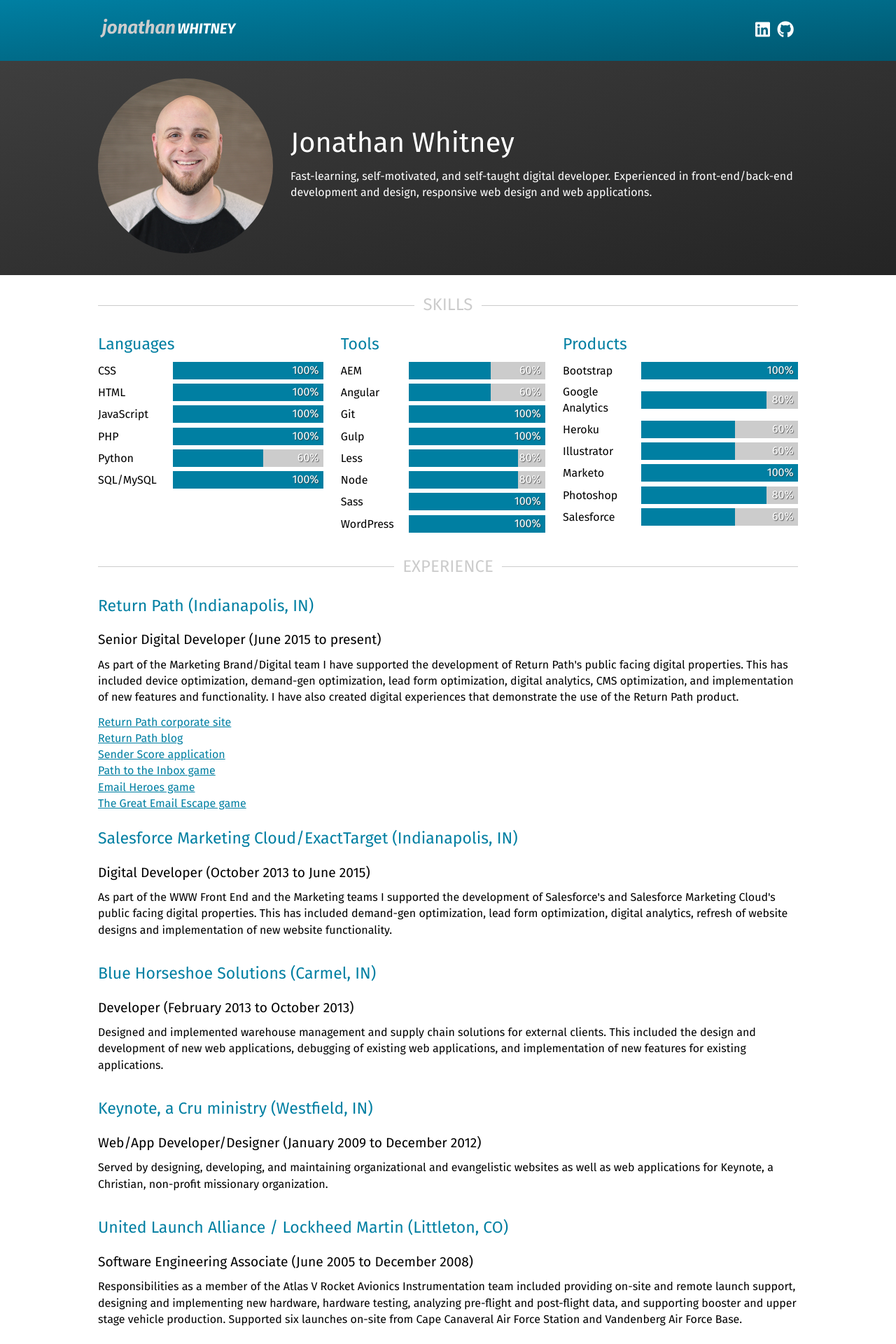
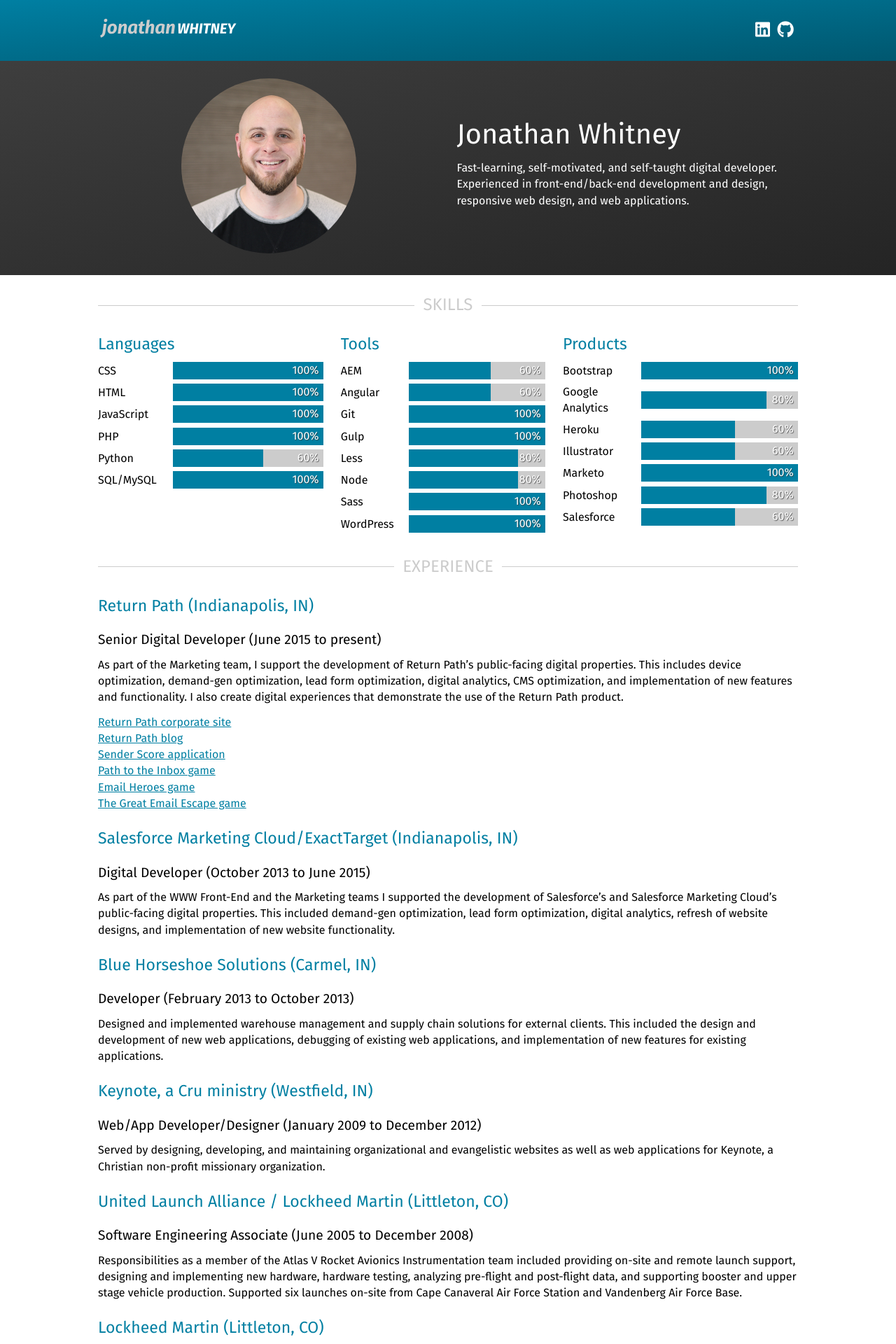
Before and after one commit to jawhitney/jw-website, a Jekyll site: the page built from index.md, in a window 1280 px wide. Shown: the top 1920 px of the page at 70% size. Built offline with Jekyll 4.4.1, drawn with Linux system fonts in a browser that asks for light colours; nearby versions of some CDN libraries.

Commit message:
Updated content / Updated animations

```diff
--- a/_includes/footer.html
+++ b/_includes/footer.html
@@ -7,9 +7,8 @@
 <script id="templateresume" type="text/x-handlebars-template">
     {% raw %}
         {{#each entries}}
-            <div class="row">
             <div id="headline-{{id}}" class="headline"><span>{{heading}}</span></div>
-                <div class="wrapper">
+            <div class="{{#if multiColumn}}multi-column{{/if}}">
                 {{#each content}}
                     <article>
                         {{#if heading}}
@@ -50,7 +49,6 @@
                     </article>
                 {{/each}}
             </div>
-            </div>
         {{/each}}
     {% endraw %}
 </script>
--- a/_includes/head.html
+++ b/_includes/head.html
@@ -3,22 +3,21 @@
 <meta name="viewport" content="width=device-width, initial-scale=1">
 <meta name="description" content="Jonathan Whitney, Digital Developer">
 
-<link rel="icon" href="favicon.ico">
-
-<link rel="apple-touch-icon" sizes="57x57" href="/apple-icon-57x57.png">
-<link rel="apple-touch-icon" sizes="60x60" href="/apple-icon-60x60.png">
-<link rel="apple-touch-icon" sizes="72x72" href="/apple-icon-72x72.png">
-<link rel="apple-touch-icon" sizes="76x76" href="/apple-icon-76x76.png">
-<link rel="apple-touch-icon" sizes="114x114" href="/apple-icon-114x114.png">
-<link rel="apple-touch-icon" sizes="120x120" href="/apple-icon-120x120.png">
-<link rel="apple-touch-icon" sizes="144x144" href="/apple-icon-144x144.png">
-<link rel="apple-touch-icon" sizes="152x152" href="/apple-icon-152x152.png">
-<link rel="apple-touch-icon" sizes="180x180" href="/apple-icon-180x180.png">
-<link rel="icon" type="image/png" sizes="192x192"  href="/android-icon-192x192.png">
-<link rel="icon" type="image/png" sizes="32x32" href="/favicon-32x32.png">
-<link rel="icon" type="image/png" sizes="96x96" href="/favicon-96x96.png">
-<link rel="icon" type="image/png" sizes="16x16" href="/favicon-16x16.png">
-<link rel="manifest" href="/manifest.json">
+<link rel="icon" href="{{ site.baseurl }}/favicon.ico">
+<link rel="apple-touch-icon" sizes="57x57" href="{{ site.baseurl }}/apple-icon-57x57.png">
+<link rel="apple-touch-icon" sizes="60x60" href="{{ site.baseurl }}/apple-icon-60x60.png">
+<link rel="apple-touch-icon" sizes="72x72" href="{{ site.baseurl }}/apple-icon-72x72.png">
+<link rel="apple-touch-icon" sizes="76x76" href="{{ site.baseurl }}/apple-icon-76x76.png">
+<link rel="apple-touch-icon" sizes="114x114" href="{{ site.baseurl }}/apple-icon-114x114.png">
+<link rel="apple-touch-icon" sizes="120x120" href="{{ site.baseurl }}/apple-icon-120x120.png">
+<link rel="apple-touch-icon" sizes="144x144" href="{{ site.baseurl }}/apple-icon-144x144.png">
+<link rel="apple-touch-icon" sizes="152x152" href="{{ site.baseurl }}/apple-icon-152x152.png">
+<link rel="apple-touch-icon" sizes="180x180" href="{{ site.baseurl }}/apple-icon-180x180.png">
+<link rel="icon" type="image/png" sizes="192x192"  href="{{ site.baseurl }}/android-icon-192x192.png">
+<link rel="icon" type="image/png" sizes="32x32" href="{{ site.baseurl }}/favicon-32x32.png">
+<link rel="icon" type="image/png" sizes="96x96" href="{{ site.baseurl }}/favicon-96x96.png">
+<link rel="icon" type="image/png" sizes="16x16" href="{{ site.baseurl }}/favicon-16x16.png">
+<link rel="manifest" href="{{ site.baseurl }}/manifest.json">
 <meta name="msapplication-TileColor" content="#007fa2">
 <meta name="msapplication-TileImage" content="/ms-icon-144x144.png">
 <meta name="theme-color" content="#007fa2">
--- a/_includes/header.html
+++ b/_includes/header.html
@@ -14,7 +14,7 @@
         </div>
         <div class="right">
             <h1>Jonathan Whitney</h1>
-            <p>Fast-learning, self-motivated, and self-taught digital developer. Experienced in front-end/back-end development and design, responsive web design and web applications.</p>
+            <p>Fast-learning, self-motivated, and self-taught digital developer. Experienced in front-end/back-end development and design, responsive web design, and web applications.</p>
         </div>
     </div>
 </section>
--- a/_sass/_core.scss
+++ b/_sass/_core.scss
@@ -1,3 +1,8 @@
+html,
+body {
+    overflow-x: hidden;
+}
+
 header,
 footer {
     padding: $spacer / 2 0;
@@ -55,12 +60,41 @@ section {
 
 article {
     flex-grow: 1;
-    margin: 0 $spacer / 4;
     opacity: 0;
+    transition: transform $timing $timing-function,
+                opacity $timing $timing-function;
+}
+
+.multi-column {
+    display: flex;
+    flex-wrap: wrap;
+    flex-direction: column;
+    justify-content: space-between;
+    margin: 0 -1 * $spacer / 4;
+
+    article {
+        margin: 0 $spacer / 4;
+        transform: translateX(-25%);
+
+        &.loaded {
+            opacity: 1;
+            transform: translateX(0);
+        }
+    }
+}
+
+div:not(.multi-column) > article {
+    &:nth-of-type(odd) {
+        transform: translateX(25%);
+    }
+
+    &:nth-of-type(even) {
+        transform: translateX(-25%);
+    }
 
     &.loaded {
         opacity: 1;
-        transition: opacity 4 * $timing $timing-function;
+        transform: translateX(0);
     }
 }
 
@@ -95,9 +129,7 @@ article {
         span:nth-child(2) {
             width: 0%;
             background-color: $blue;
-            opacity: 0;
-            transition: opacity 4 * $timing $timing-function,
-                        width 4 * $timing $timing-function;
+            transition: width $timing $timing-function;
         }
 
         span:nth-child(3) {
@@ -107,12 +139,6 @@ article {
             right: $spacer / 8;
         }
     }
-
-    &.loaded {
-        .progress span:nth-child(2) {
-            opacity: 1;
-        }
-    }
 }
 
 #hero {
@@ -120,9 +146,27 @@ article {
     background-color: $gray;
     background-image: linear-gradient(to bottom right, $gray, darken($gray, $color-change));
     color: white;
+}
 
-    .left {
-        margin-bottom: $spacer / 4;
+.left {
+    margin-bottom: $spacer / 4;
+    text-align: center;
+    transform: translateX(-25%);
+}
+
+.right {
+    transform: translateX(25%);
+}
+
+.left,
+.right {
+    opacity: 0;
+    transition: opacity $timing $timing-function,
+                transform $timing $timing-function;
+
+    &.loaded {
+        opacity: 1;
+        transform: translateX(0);
     }
 }
 
@@ -138,14 +182,6 @@ article {
     align-items: center;
 }
 
-.wrapper {
-    display: flex;
-    flex-wrap: wrap;
-    flex-direction: column;
-    justify-content: space-between;
-    margin: 0 -1 * $spacer / 4
-}
-
 @media only screen and (min-width: $md) {
     header {
         #logo {
@@ -158,12 +194,19 @@ article {
         flex-direction: row;
     }
 
-    #hero .left {
-        margin-bottom: 0;
-        margin-right: $spacer / 2;
+    #hero {
+        .left,
+        .right {
+            width: 50%;
+        }
+
+        .left {
+            margin-bottom: 0;
+            margin-right: $spacer / 2;
+        }
     }
 
-    .wrapper {
+    .multi-column {
         flex-direction: row;
     }
 }
@@ -190,15 +233,18 @@ article {
         color: $gray-light;
         text-transform: uppercase;
         font-size: 1.5 * $font-size-base;
+        opacity: 0;
+        transition: opacity $timing $timing-function;
 
         &::before,
         &::after {
             content: "";
             position: absolute;
             top: 50%;
-            width: 1000px;
+            width: 0;
             height: 1px;
             background-color: $gray-light;
+            transition: width 2 * $timing $timing-function;
         }
 
         &::before {
@@ -211,4 +257,15 @@ article {
             margin-left: .78125rem;
         }
     }
+
+    &.loaded {
+        span {
+            opacity: 1;
+
+            &::before,
+            &::after {
+                width: 500px;
+            }
+        }
+    }
 }
--- a/_sass/_variables.scss
+++ b/_sass/_variables.scss
@@ -19,8 +19,8 @@ $lg: 992px;
 $xl: 1200px;
 
 // Animation
-$timing: 0.2s;
-$timing-function: ease-out;
+$timing: 0.75s;
+$timing-function: cubic-bezier(0.68, -0.55, 0.265, 1.55); // ease-out;
 
 // // Spacing
 // $jaw-top-bottom: 20px;
--- a/assets/js/scripts.js
+++ b/assets/js/scripts.js
@@ -9,14 +9,15 @@ jawJs.sections = [
 
 jawJs.paddingTop = 73;
 
-function updateArticle(article) {
-    article.classList.add('loaded');
+function updateElement(element) {
+    element.classList.add('loaded');
 }
 
-function updateRating(rating) {
+function updateRating(rating, i) {
     rating.classList.add('loaded');
 
     [].slice.call(rating.querySelectorAll('.progress span:nth-child(2)')).forEach(function(progress) {
+        progress.style.transitionDelay = (i * 0.05) + 's';
         progress.style.width = rating.dataset.rating + '%';
     });
 }
@@ -36,42 +37,45 @@ function updateRating(rating) {
             }
         });
 
-        var ratings = [].slice.call(document.querySelectorAll('.rating')),
-            articles = [].slice.call(document.querySelectorAll('article'));
+        var config = {
+                threshold: [0.5]
+            },
+            ratings = [].slice.call(document.querySelectorAll('.rating')),
+            elements = [].slice.call(document.querySelectorAll('.headline, article, .left, .right'));
 
         if ('IntersectionObserver' in window) {
             var ratingObserver = new IntersectionObserver(function(entries, observer) {
-                entries.forEach(function(entry) {
+                entries.forEach(function(entry, i) {
                     if (entry.isIntersecting) {
                         ratingObserver.unobserve(entry.target);
-                        updateRating(entry.target);
+                        updateRating(entry.target, i);
                     }
                 });
-            });
+            }, config);
 
             ratings.forEach(function(rating) {
                 ratingObserver.observe(rating);
             });
 
-            var articleObserver = new IntersectionObserver(function(entries, observer) {
+            var elementObserver = new IntersectionObserver(function(entries, observer) {
                 entries.forEach(function(entry) {
                     if (entry.isIntersecting) {
-                        articleObserver.unobserve(entry.target);
-                        updateArticle(entry.target);
+                        elementObserver.unobserve(entry.target);
+                        updateElement(entry.target);
                     }
                 });
-            });
+            }, config);
 
-            articles.forEach(function(rating) {
-                articleObserver.observe(rating);
+            elements.forEach(function(element) {
+                elementObserver.observe(element);
             });
         } else {
             ratings.forEach(function(rating) {
                 updateRating(rating);
             });
 
-            articles.forEach(function(rating) {
-                updateArticle(rating);
+            elements.forEach(function(rating) {
+                updateElement(rating);
             });
         }
     });
@@ -92,6 +96,7 @@ jawJs.data = {
             {
                 "heading": "Skills",
                 "id": "technical-skills",
+                "multiColumn": true,
                 "content": [
                     {
                         "heading": "Languages",
@@ -202,7 +207,7 @@ jawJs.data = {
                         "heading": "Return Path (Indianapolis, IN)",
                         "subheading": "Senior Digital Developer (June 2015 to present)",
                         "text": [
-                            "As part of the Marketing Brand/Digital team I have supported the development of Return Path's public facing digital properties. This has included device optimization, demand-gen optimization, lead form optimization, digital analytics, CMS optimization, and implementation of new features and functionality. I have also created digital experiences that demonstrate the use of the Return Path product."
+                            "As part of the Marketing team, I support the development of Return Path’s public-facing digital properties. This includes device optimization, demand-gen optimization, lead form optimization, digital analytics, CMS optimization, and implementation of new features and functionality. I also create digital experiences that demonstrate the use of the Return Path product."
                         ],
                         "links": [
                             {
@@ -235,7 +240,7 @@ jawJs.data = {
                         "heading": "Salesforce Marketing Cloud/ExactTarget (Indianapolis, IN)",
                         "subheading": "Digital Developer (October 2013 to June 2015)",
                         "text": [
-                            "As part of the WWW Front End and the Marketing teams I supported the development of Salesforce's and Salesforce Marketing Cloud's public facing digital properties. This has included demand-gen optimization, lead form optimization, digital analytics, refresh of website designs and implementation of new website functionality."
+                            "As part of the WWW Front-End and the Marketing teams I supported the development of Salesforce’s and Salesforce Marketing Cloud’s public-facing digital properties. This included demand-gen optimization, lead form optimization, digital analytics, refresh of website designs, and implementation of new website functionality."
                         ],
                     },
                     {
@@ -249,7 +254,7 @@ jawJs.data = {
                         "heading": "Keynote, a Cru ministry (Westfield, IN)",
                         "subheading": "Web/App Developer/Designer (January 2009 to December 2012)",
                         "text": [
-                            "Served by designing, developing, and maintaining organizational and evangelistic websites as well as web applications for Keynote, a Christian, non-profit missionary organization."
+                            "Served by designing, developing, and maintaining organizational and evangelistic websites as well as web applications for Keynote, a Christian non-profit missionary organization."
                         ],
                     },
                     {
@@ -346,5 +351,5 @@ jawJs.data = {
                 ]
             }
         ]
-    },
-}
+    }
+};
```
Lines whose indentation alone changed are shown as unchanged.
